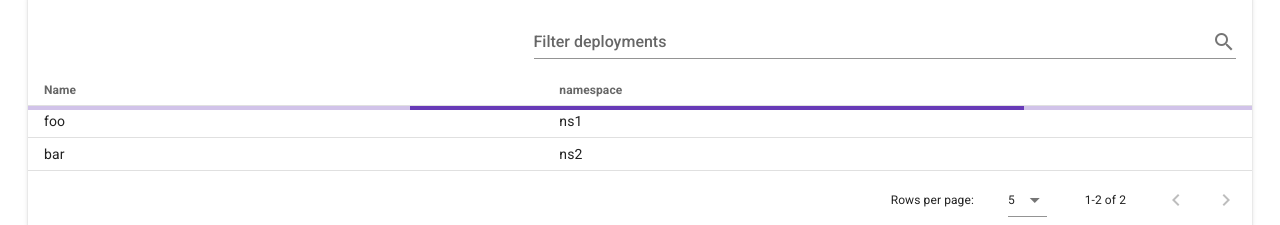
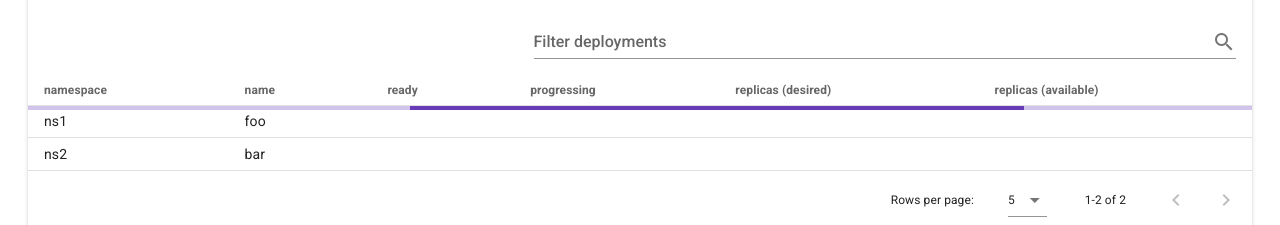
Before and after one commit to doddle/lander, a Vue app in the folder frontend/: page / in a window 1280 px wide. Both pictures are taken after a click on the tab "DEPLOYMENTS". Shown: the part 296-521 px from the top of the page. Built offline with nearby package versions, Linux system fonts and the light colour scheme; no server answers; what vue-crono would draw is missing.

Commit message:
deployment metadata as a data-table

```diff
--- a/frontend/src/components/TableDeployments.vue
+++ b/frontend/src/components/TableDeployments.vue
@@ -35,13 +35,12 @@ export default {
       { name: 'bar', ns: 'ns2', created: '1h' }
     ],
     headers: [
-      {
-        text: 'Name',
-        align: 'start',
-        value: 'name'
-      },
-      // { text: 'ready', value: 'true' },
-      { text: 'namespace', value: 'ns' }
+      { text: 'namespace', value: 'ns', align: 'start' },
+      { text: 'name', value: 'name' },
+      { text: 'ready', value: 'ready' },
+      { text: 'progressing', value: 'progressing' },
+      { text: 'replicas (desired)', value: 'replicas' },
+      { text: 'replicas (available)', value: 'replicas_available' }
       // {
       //   text: 'created',
       //   value: 'created'
```
Also changed, not shown: 1 other file (tests, documents, lock files or other folders).
